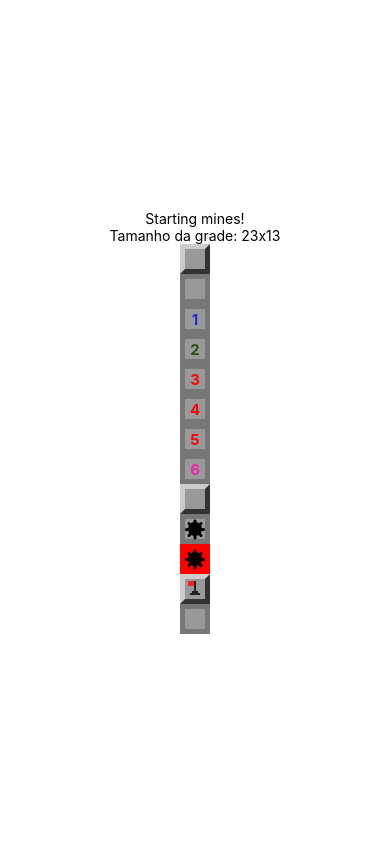
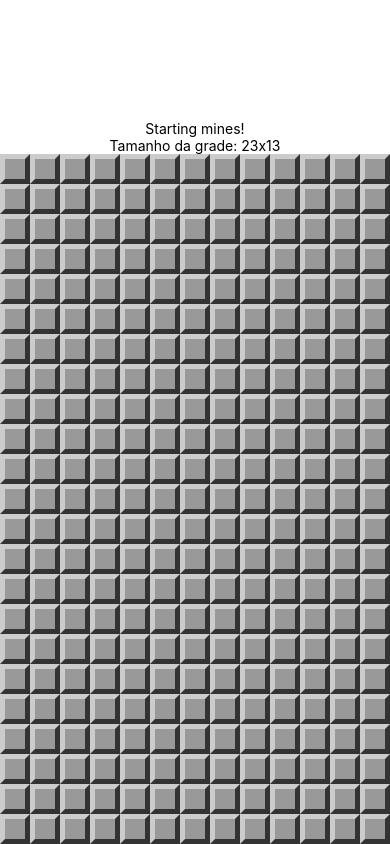
Before and after one commit to leandrocodes/minesweeper-game, a React Native app: screen / in a window 390 px wide. Built offline with nearby package versions, Linux system fonts and the light colour scheme.

Commit message:
rendering mineField

```diff
--- /dev/null
+++ b/src/components/MineField.js
@@ -0,0 +1,24 @@
+import React from 'react'
+import { View, StyleSheet } from 'react-native'
+
+import Field from './Field'
+
+export default (props) => {
+  const rows = props.board.map((row, r) => {
+    const columns = row.map((field, c) => {
+      return <Field {...field} key={c} />
+    })
+    return (
+      <View key={r} style={{ flexDirection: 'row' }}>
+        {columns}
+      </View>
+    )
+  })
+  return <View style={styles.container}>{rows}</View>
+}
+
+const styles = StyleSheet.create({
+  container: {
+    backgroundColor: '#eee'
+  }
+})
--- a/src/functions.js
+++ b/src/functions.js
@@ -19,14 +19,12 @@ const createBoard = (rows, columns) => {
 }
 
 const spreadMines = (board, minesAmount) => {
-  const rows = board.rows
+  const rows = board.length
   const columns = board[0].length
   let plantedMines = 0
-
   while (plantedMines < minesAmount) {
     const selectedRow = parseInt(Math.random() * rows, 10)
     const selectedColumn = parseInt(Math.random() * columns, 10)
-
     if (!board[selectedRow][selectedColumn].mined) {
       board[selectedRow][selectedColumn].mined = true
       plantedMines++
--- a/src/screens/Home.js
+++ b/src/screens/Home.js
@@ -1,37 +1,54 @@
-import React from 'react'
+import React, { Component, useState } from 'react'
 import { View, Text, StyleSheet, Platform, StatusBar } from 'react-native'
 import params from '../params'
 
-import Field from '../components/Field'
+import { createMinedBoard } from '../functions'
+
+import MineField from '../components/MineField'
 import Flag from '../components/Flag'
 
-export default () => (
+export default () => {
+  const minesAmount = () => {
+    const cols = params.getColumnsAmount()
+    const rows = params.getRowsAmount()
+
+    return Math.ceil(rows * cols * params.difficultLevel)
+  }
+
+  const createState = () => {
+    const cols = params.getColumnsAmount()
+    const rows = params.getRowsAmount()
+
+    return {
+      board: createMinedBoard(rows, cols, minesAmount())
+    }
+  }
+
+  const [state, setState] = useState(createState())
+
+  return (
     <View style={styles.view}>
       <Text style={styles.welcome}>Starting mines!</Text>
       <Text style={styles.instructions}>
         Tamanho da grade: {params.getRowsAmount()}x{params.getColumnsAmount()}
       </Text>
-    <Field />
-    <Field opened />
-    <Field opened nearMines={1} />
-    <Field opened nearMines={2} />
-    <Field opened nearMines={3} />
-    <Field opened nearMines={4} />
-    <Field opened nearMines={5} />
-    <Field opened nearMines={6} />
-    <Field mined />
-    <Field opened mined />
-    <Field opened mined exploded />
-    <Field flagged />
-    <Field flagged opened />
+
+      <View styles={styles.board}>
+        <MineField board={state.board}></MineField>
+      </View>
     </View>
   )
+}
 
 const styles = StyleSheet.create({
   view: {
     paddingTop: Platform.OS === 'android' ? StatusBar.currentHeight : 0,
     flex: 1,
+    justifyContent: 'flex-end',
+    alignItems: 'center'
+  },
+  board: {
     alignItems: 'center',
-    justifyContent: 'center'
+    backgroundColor: '#aaa'
   }
 })
```
Lines whose indentation alone changed are shown as unchanged.
